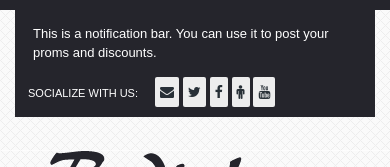
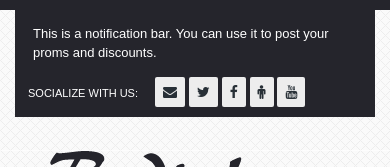
Before and after one commit to shahriar787/radial, a plain HTML site: page index.html in a window 390 px wide. Shown: the top 167 px of the page. Drawn offline with Linux system fonts and the light colour scheme.

Commit message:
Update media.css

```diff
--- a/css/media.css
+++ b/css/media.css
@@ -45,7 +45,7 @@ Header Area
     }
     header .social_icon a {
         background: #EDEDED;
-        padding: 5px 5px;
+        padding: 5px 8px;
         border-radius: 2px;
         display: inline-block;
         margin-bottom: 10px;
```
